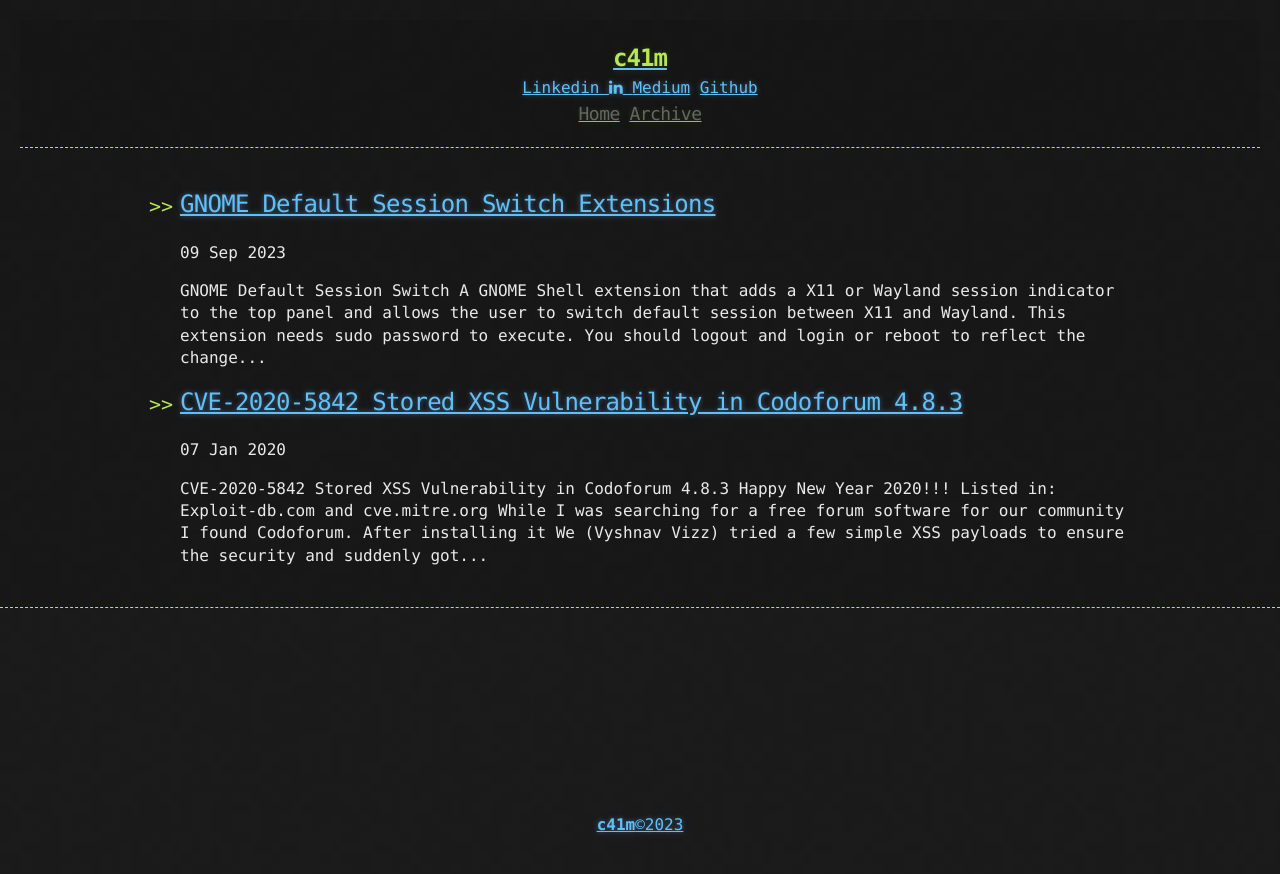
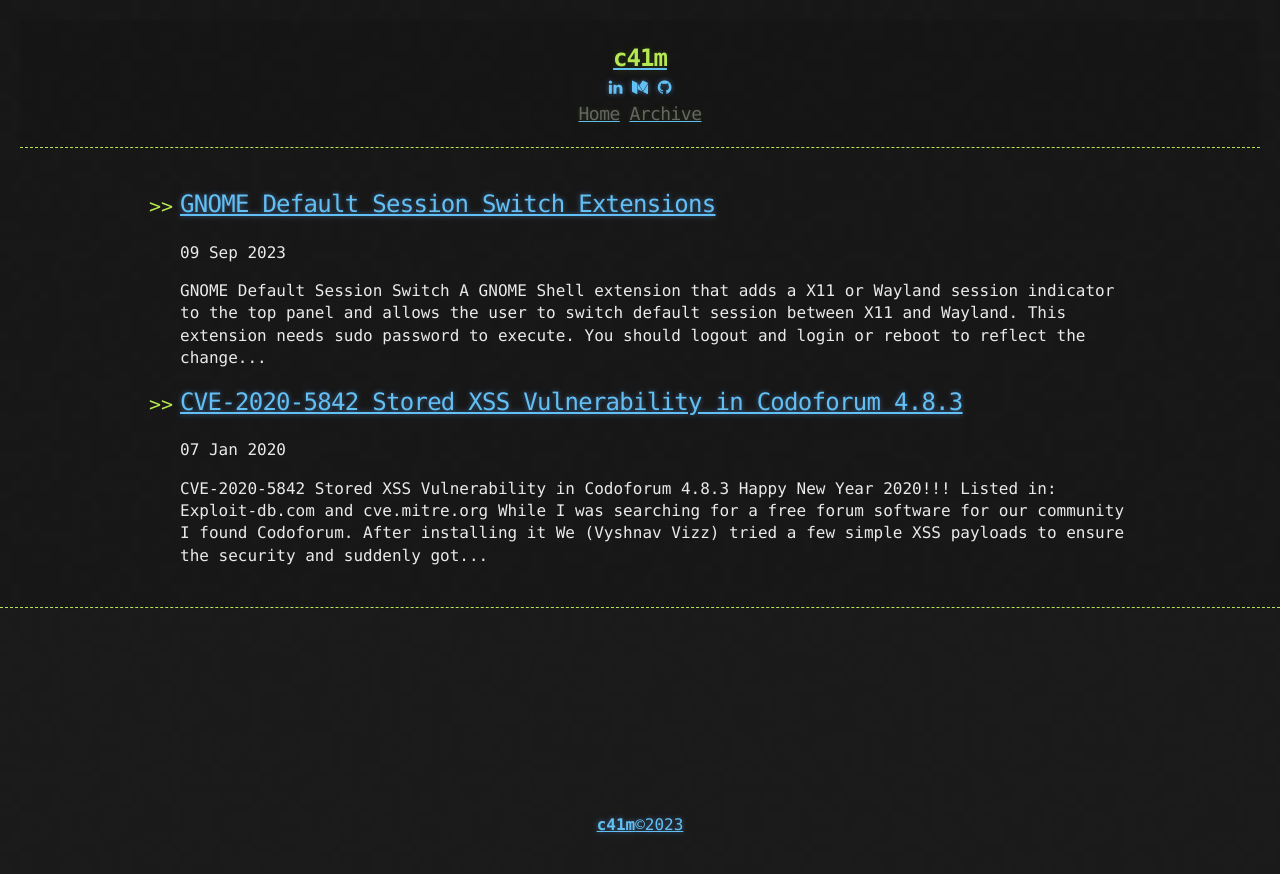
Before and after one commit to prasanthc41m/blog-theme, a Jekyll site: the page built from index.html, in a window 1280 px wide. Shown: the top 874 px of the page. Built offline with Jekyll 4.4.1, drawn with Linux system fonts in a browser that asks for light colours; the list of posts is cut into pages by our own code.

Commit message:
Update header.html

```diff
--- a/_includes/header.html
+++ b/_includes/header.html
@@ -5,7 +5,7 @@
           <h1>{{ site.title | default: site.github.repository_name }}</h1>
         </a>
     <div style="text-align:center;">
-      <a href="https://www.linkedin.com/in/prasanthc41m/">Linkedin <i class="fa fa-linkedin"></i> </a>  <a href="https://prasanthc41m.medium.com/">Medium</a>  <a href="https://github.com/prasanthc41m">Github</a>
+      <a href="https://www.linkedin.com/in/prasanthc41m/"><i class="fa fa-linkedin"></i></a>  <a href="https://prasanthc41m.medium.com/"><i class="fa fa-medium"></i></a>  <a href="https://github.com/prasanthc41m"><i class="fa fa-github"></i></a>
       <div class="header-links">
       {% include links.html %}
     </div>
```
